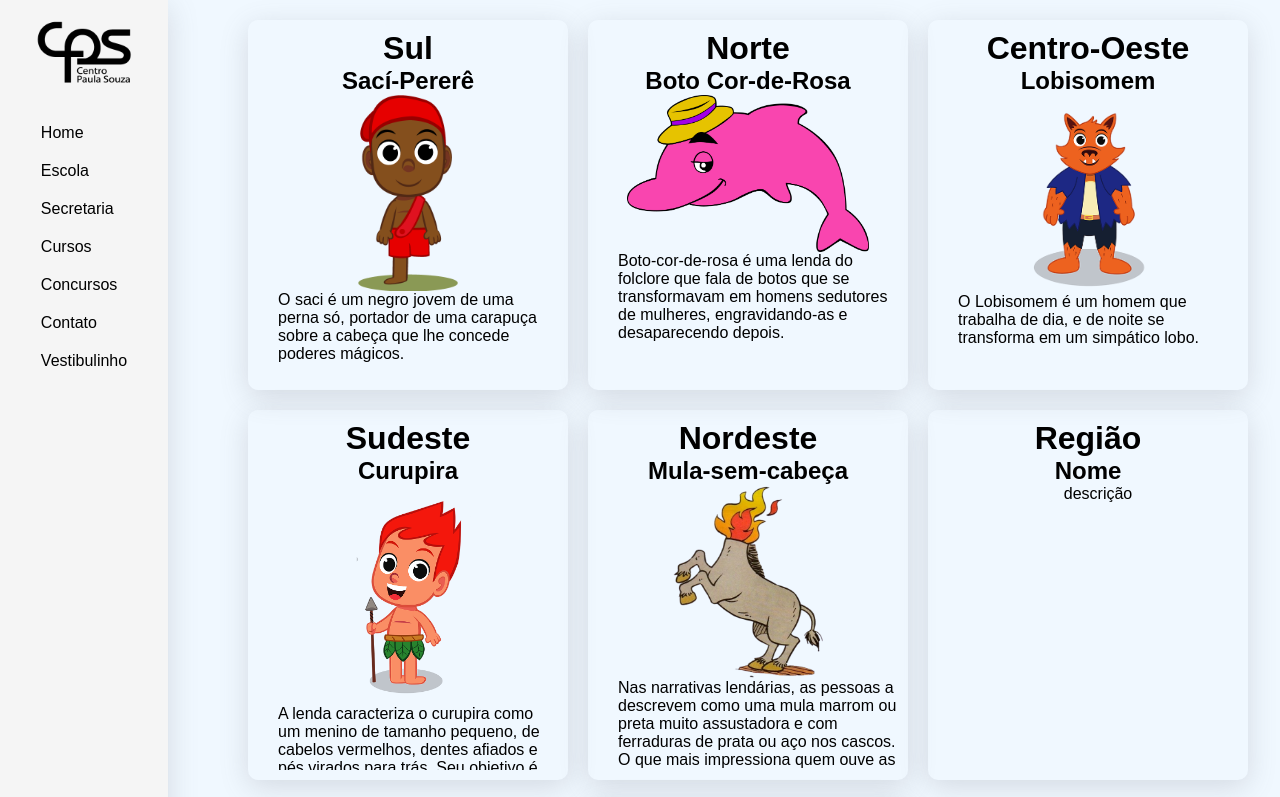
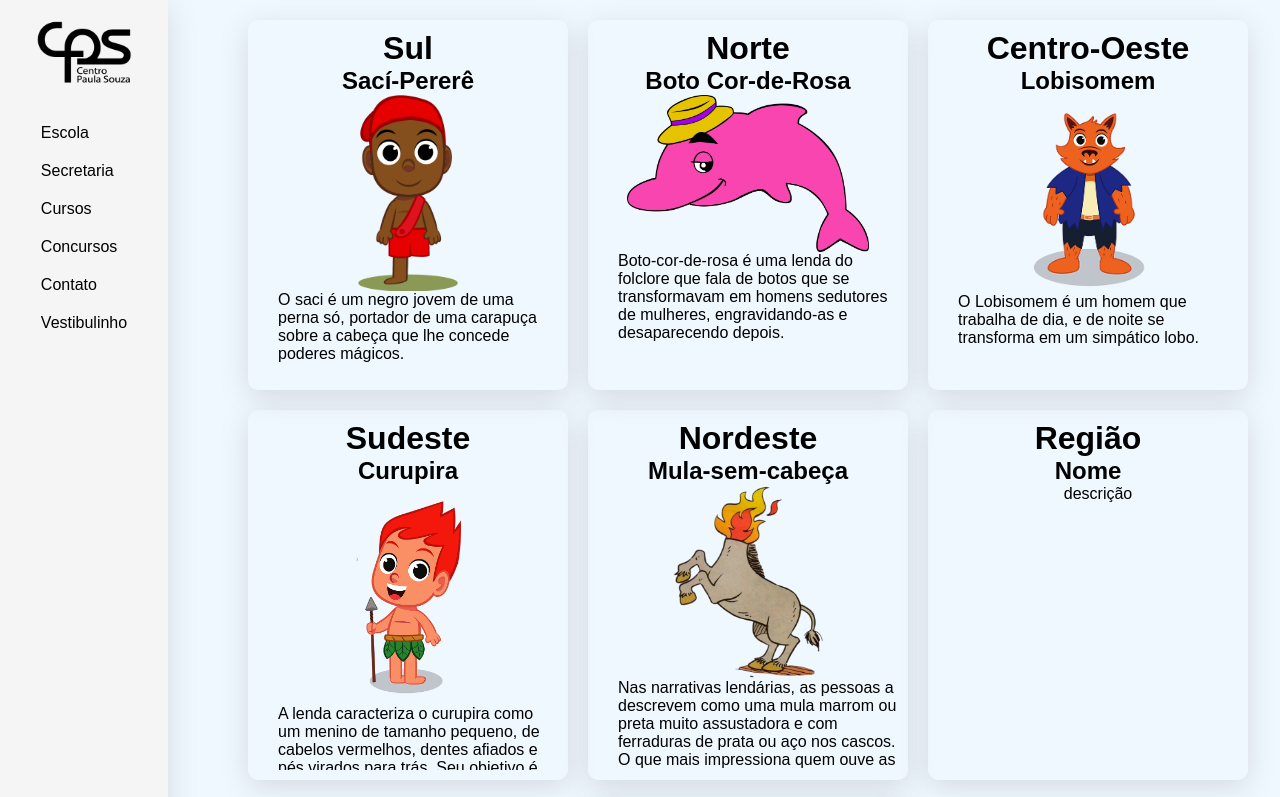
Before and after one commit to xiboio/projeto-folclore-etec, a plain HTML site: page index.html in a window 1280 px wide. Shown: the top 797 px of the page. Drawn offline with Linux system fonts and the light colour scheme.

Commit message:
Update index.html

```diff
--- a/index.html
+++ b/index.html
@@ -11,7 +11,7 @@
         <img src="Logo.png" width="75%" alt="Logo">
         <div class="direcao">
         <ul>
-            <a href="http://www.etecjosedagnoni.com.br/index.html"><li>Home</li></a>
+
             <a href="http://www.etecjosedagnoni.com.br/escola.html"><li>Escola</li></a>
             <a href="http://www.etecjosedagnoni.com.br/secretaria/secretaria.html"><li>Secretaria</li></a>
             <a href="http://www.etecjosedagnoni.com.br/cursos.html"><li>Cursos</li></a>
```
